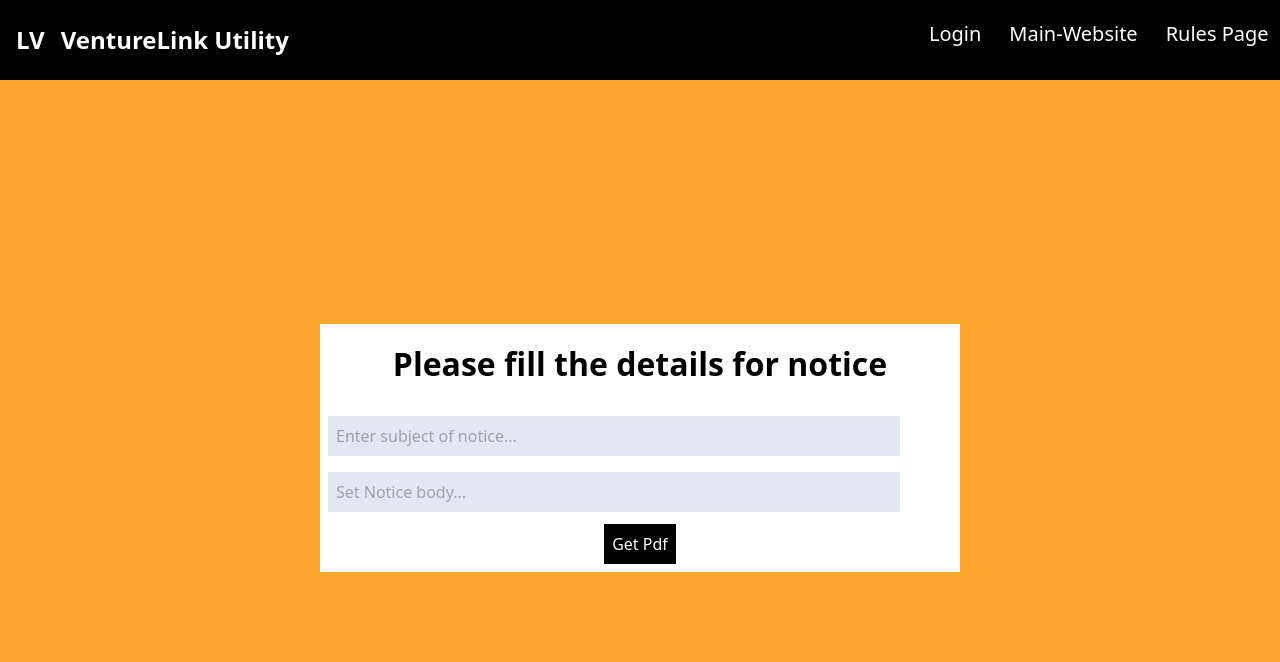
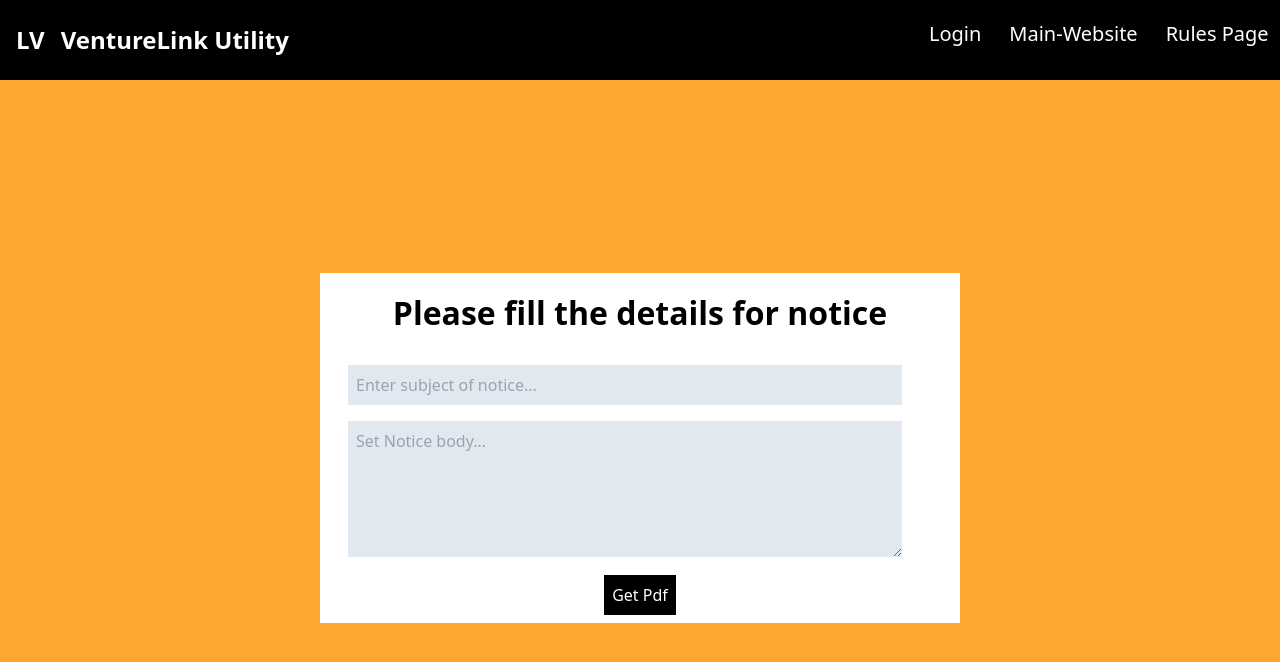
Before and after one commit to AritraChakraborty2003/PdfConverterReact, a React (Create React App) app: page /NoticePage in a window 1280 px wide. Shown: the top 662 px of the page. Built offline with nearby package versions, Linux system fonts and the light colour scheme.

Commit message:
update: update in Noticepage

```diff
--- a/src/components/NoticePage.jsx
+++ b/src/components/NoticePage.jsx
@@ -1,3 +1,4 @@
+/* eslint-disable no-const-assign */
 import moment from "moment";
 import jsPDF from "jspdf";
 import Header from "./Header";
@@ -9,8 +10,9 @@ import PartTime from "./PartTime";
 const NoticePage = () => {
   const [subject, setsubject] = useState("");
   const [notice, setNotice] = useState("");
-  const getPDF = () => {
-    const doc = new jsPDF("p", "px", [450, 450]);
+  const getPDF = (e) => {
+    e.preventDefault();
+    const doc = new jsPDF("p", "px", [480, 480]);
     doc.setFont("sans", "bold");
     doc.setFontSize(40);
     doc.text("Venture Linked", 127, 27);
@@ -19,12 +21,12 @@ const NoticePage = () => {
     doc.text("( Connecting startups revolutionizing technologies )", 130, 39);
     doc.setLineWidth(1);
 
-    doc.line(50, 45, 400, 45);
+    doc.line(47, 45, 425, 45);
 
     doc.setFontSize(10);
     doc.text(
       "Phone no: 7585824862 || email: aritra.chakraborty@gmail.com || address: IIMT-LBF Incubation Center,Greater Noida,UP",
-      40,
+      50,
       55
     );
     doc.setFont("sans", "bold");
@@ -32,20 +34,19 @@ const NoticePage = () => {
     doc.text("Notice no: N2401", 37, 95);
     doc.setFont("sans", "bold");
     doc.setFontSize(31);
-    doc.text("NOTICE", 169, 120);
+    doc.text("NOTICE", 170, 120);
     doc.setFont("sans", "normal");
     doc.setFontSize(12);
-    doc.text(
-      "Subject: An example of subject of notice in 20 words which is to be given in every notice of meeting",
-      35,
-      142
-    );
-    doc.text("Dear Members,", 40, 164);
-    doc.text(
-      "An example of subject of notice in 20 words which is to be given in every notice of meeting",
-      40,
-      178
-    );
+    doc.text(`Subject: ${subject}`, 35, 142);
+    doc.text("Dear Members,", 35, 164);
+    let pos = 183;
+    let arr = notice.split("");
+    console.log(arr);
+    for (let i = 0; i < arr.length; i += 116) {
+      doc.text(`${arr.slice(i, i + 116).join("")}`, 35, pos);
+      pos += 14;
+    }
+    /*
     doc.text(
       "An example of subject of notice in 20 words which is to be given in every notice of meeting",
       40,
@@ -96,6 +97,7 @@ const NoticePage = () => {
       40,
       318
     );
+    */
     doc.setFont("sans", "normal");
     doc.setFontSize(10);
 
@@ -125,7 +127,7 @@ const NoticePage = () => {
                 </p>
               </div>
               <div className="mt-7 left pb-1 w-[97vw]  lg:w-[50vw] ">
-                <ul className="flex gap-y-4 flex-col">
+                <ul className="flex gap-y-4 flex-col ml-5">
                   <li>
                     <input
                       type="text"
@@ -136,14 +138,14 @@ const NoticePage = () => {
                   </li>
                   <li>
                     {" "}
-                    <input
-                      type="text"
-                      className="w-11/12 bg-slate-200 p-2"
+                    <textarea
+                      className="w-11/12 bg-slate-200 p-2 "
                       placeholder="Set Notice body..."
+                      rows="5"
                       onChange={(e) => {
                         setNotice(e.target.value);
                       }}
-                    ></input>
+                    ></textarea>
                   </li>
                 </ul>
               </div>
```
